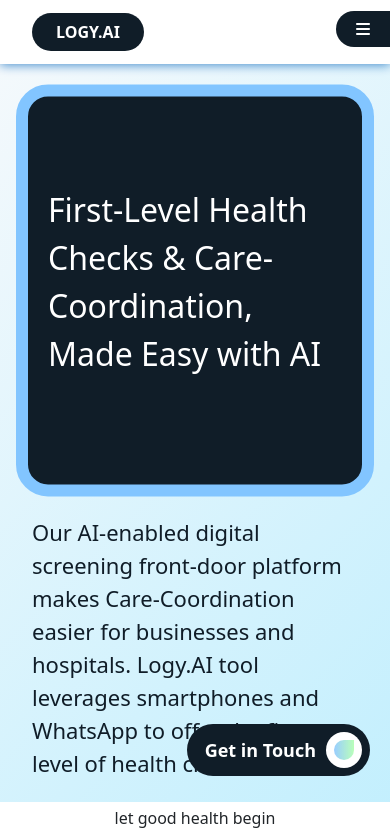
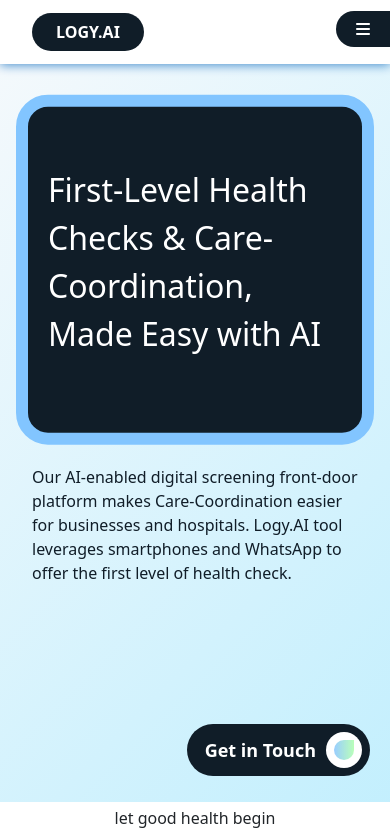
Before and after one commit to Debaprasad-dez/newlogyweb, a React (Create React App) app: page /#/ in a window 390 px wide. Shown: the top 832 px of the page. Built offline with nearby package versions, Linux system fonts and the light colour scheme.

Commit message:
react page deploy 12

```diff
--- a/src/App.css
+++ b/src/App.css
@@ -536,14 +536,14 @@
         max-width: 100%;
         padding: 20px;
         font-size: 32px;
-        padding-top: 90px;
-        padding-bottom: 90px;
+        padding-top: 7vh;
+        padding-bottom: 7vh;
     }
     .undertext{
         color: #101D28;
         font-weight: 500;
         margin-top: 20px;
-        font-size: 22px;
+        font-size: 16px;
         padding-left: 16px;
         padding-right: 16px;
     }
```
